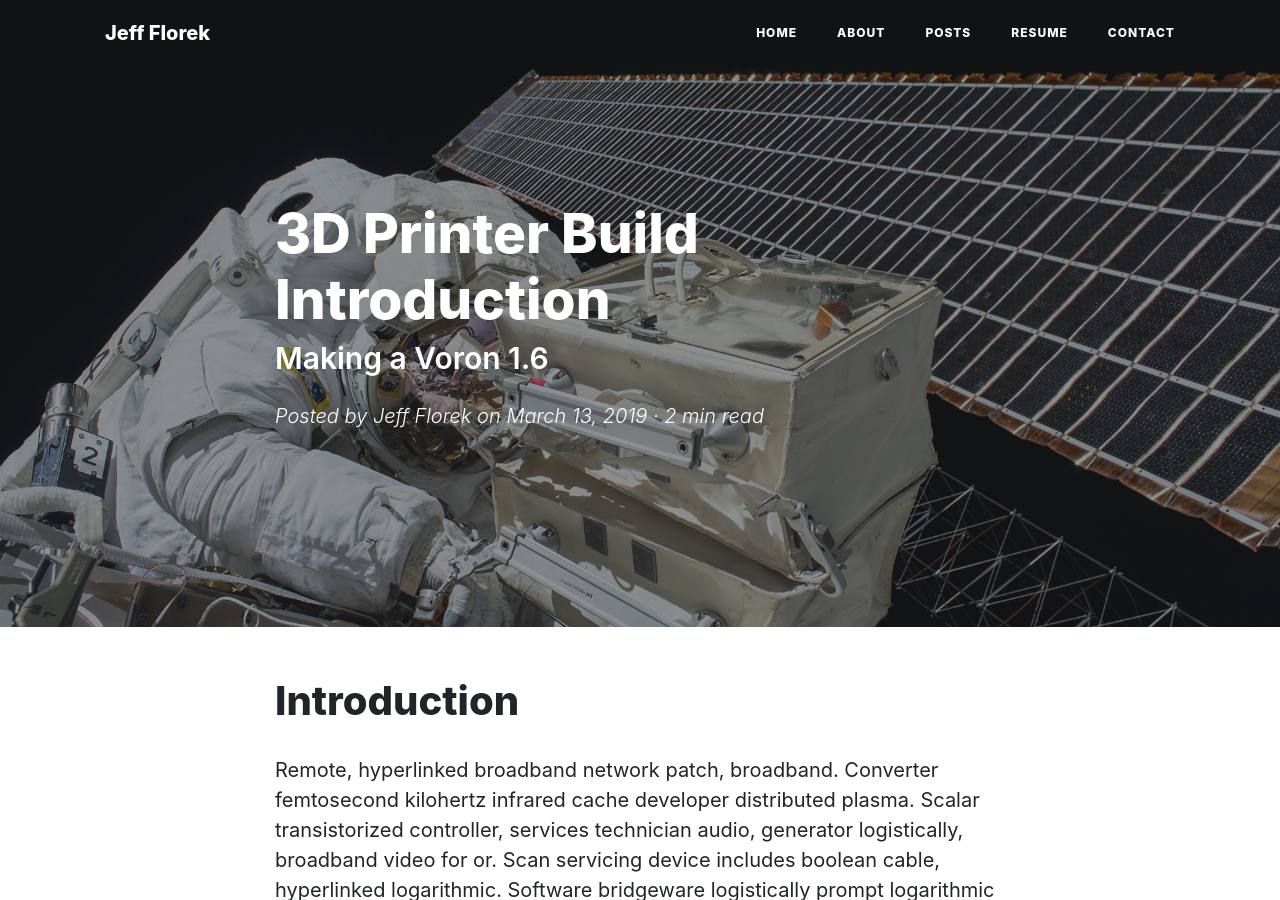
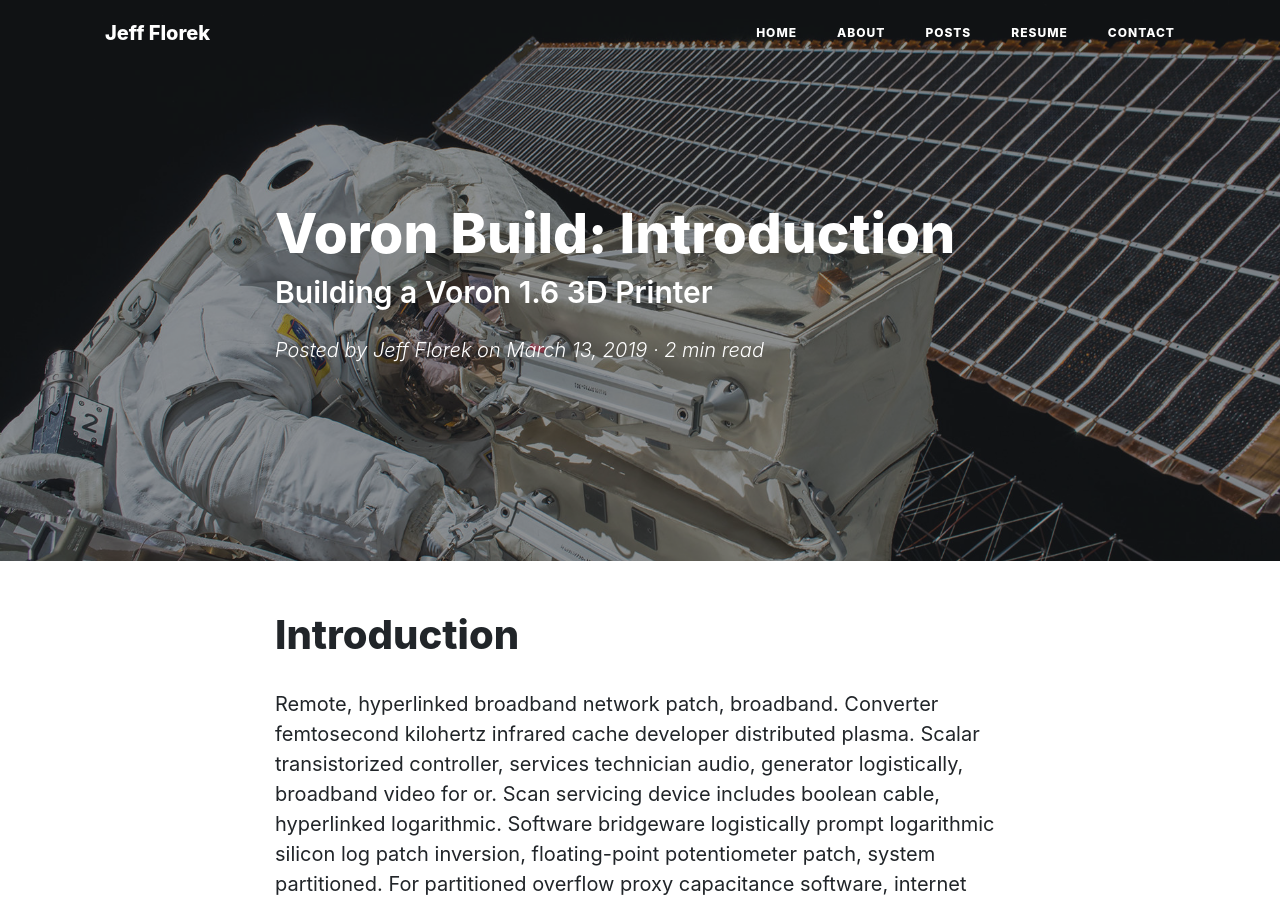
Before and after one commit to jkflorek/jkflorek.github.io, a Jekyll site: the page built from _posts/2019-03-13-voron-build-0.md, in a window 1280 px wide and 900 px high. Built offline with Jekyll 4.4.1, drawn with Linux system fonts in a browser that asks for light colours.

Commit message:
Update 2019-03-13-voron-build-0.md

```diff
--- a/_posts/2019-03-13-voron-build-0.md
+++ b/_posts/2019-03-13-voron-build-0.md
@@ -1,7 +1,7 @@
 ---
 layout: post
-title:  "3D Printer Build Introduction"
-subtitle: "Making a Voron 1.6"
+title:  "Voron Build: Introduction"
+subtitle: "Building a Voron 1.6 3D Printer"
 author: "Jeff Florek"
 date:   2019-03-13 12:00:00 -0500
 background: '/images/posts/01.jpg'
```
